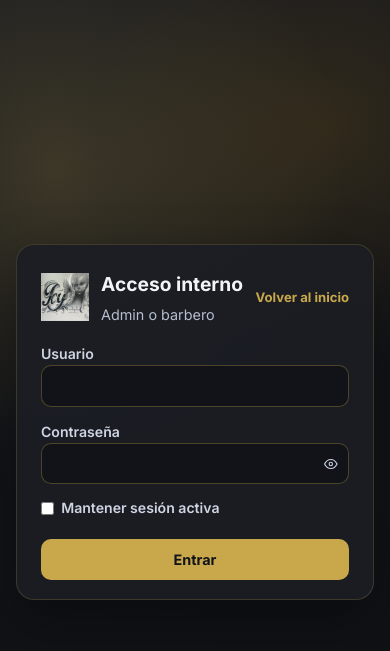
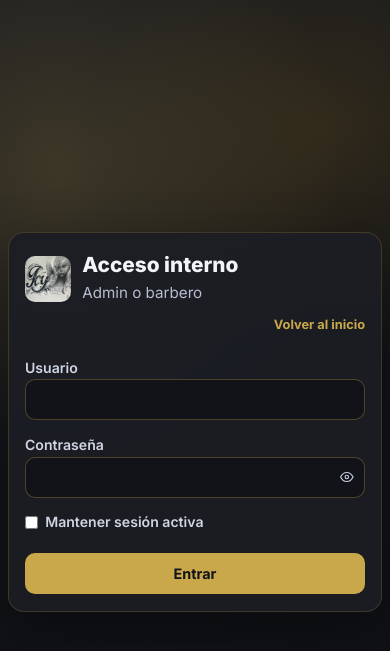
Before and after one commit to jovas-007/icy_barber, a Flask app: page /login in a window 390 px wide. Shown: the top 651 px of the page. Run offline with Flask 3, Linux system fonts and the light colour scheme.

Commit message:
Polish portfolio UI and dashboard layout
Revamp team portfolio UI and reorganize dashboard sections. Adds portfolio tile markup with image cover, overlay "Ver más +N" indicator and related CSS refinements; bumps booking CSS version and tweaks booking navbar/section ordering and scroll detection (uses getBoundingClientRect and sectionOrder). Dashboard template split into distinct catalog/portfolios/barber-portfolio sections, adds nav items for portfolios, and updates JS to toggle and render those sections (removes old catalog tab switching). Citas listing now only shows upcoming appointments with helper functions for end time calculation and updated counts/messages. Also minor login CSS responsive adjustments and several new static images (hero and portfolio samples) added.

```diff
--- a/templates/login.html
+++ b/templates/login.html
@@ -25,18 +25,22 @@
 }
 
 .login-header {
-    display: flex;
+    display: grid;
+    grid-template-columns: 52px 1fr;
+    column-gap: 0.9rem;
+    row-gap: 0.5rem;
     align-items: center;
-    gap: 0.75rem;
-    margin-bottom: 1rem;
+    margin-bottom: 1.1rem;
 }
 
 .login-home-link {
-    margin-left: auto;
-    font-size: 0.82rem;
+    grid-column: 1 / -1;
+    justify-self: end;
+    font-size: 0.84rem;
     color: #c9a84c;
     text-decoration: none;
     font-weight: 700;
+    padding: 2px 0;
 }
 
 .login-home-link:hover {
@@ -44,22 +48,24 @@
 }
 
 .login-header img {
-    width: 48px;
-    height: 48px;
-    object-fit: contain;
+    width: 52px;
+    height: 52px;
+    border-radius: 10px;
+    object-fit: cover;
 }
 
 .login-title {
-    font-size: 1.2rem;
-    font-weight: 700;
+    font-size: clamp(1.3rem, 2.8vw, 1.9rem);
+    line-height: 1.15;
+    font-weight: 800;
     margin: 0;
     color: #f3f4f8;
 }
 
 .login-subtitle {
-    margin: 0.2rem 0 0;
+    margin: 0.28rem 0 0;
     color: #b6bdd0;
-    font-size: 0.9rem;
+    font-size: 0.95rem;
 }
 
 .login-form {
@@ -170,6 +176,28 @@
     border: 1px solid rgba(233, 124, 124, 0.35);
     color: #ffd6d6;
 }
+
+@media (max-width: 480px) {
+    .login-card {
+        width: min(420px, calc(100vw - 1rem));
+        padding: 1.25rem 1rem 1.1rem;
+        border-radius: 16px;
+    }
+
+    .login-header {
+        grid-template-columns: 46px 1fr;
+        column-gap: 0.7rem;
+    }
+
+    .login-header img {
+        width: 46px;
+        height: 46px;
+    }
+
+    .login-home-link {
+        font-size: 0.8rem;
+    }
+}
 </style>
 {% endblock %}
 
```
Also changed, not shown: static/css/booking.css (+21 -2 lines), static/css/dashboard.css (+0 -12 lines), templates/booking.html (+49 -43 lines), templates/dashboard.html (+67 -42 lines), static/img/hero.webp (added), static/img/portfolio/portfolio_6c514d9d1ca7.jpg (added), static/img/portfolio/portfolio_763c5e2c5fc3.jpg (added), static/img/portfolio/portfolio_cca98c754f44.jpg (added), static/img/portfolio/portfolio_d01885b8b8a3.jpg (added).
